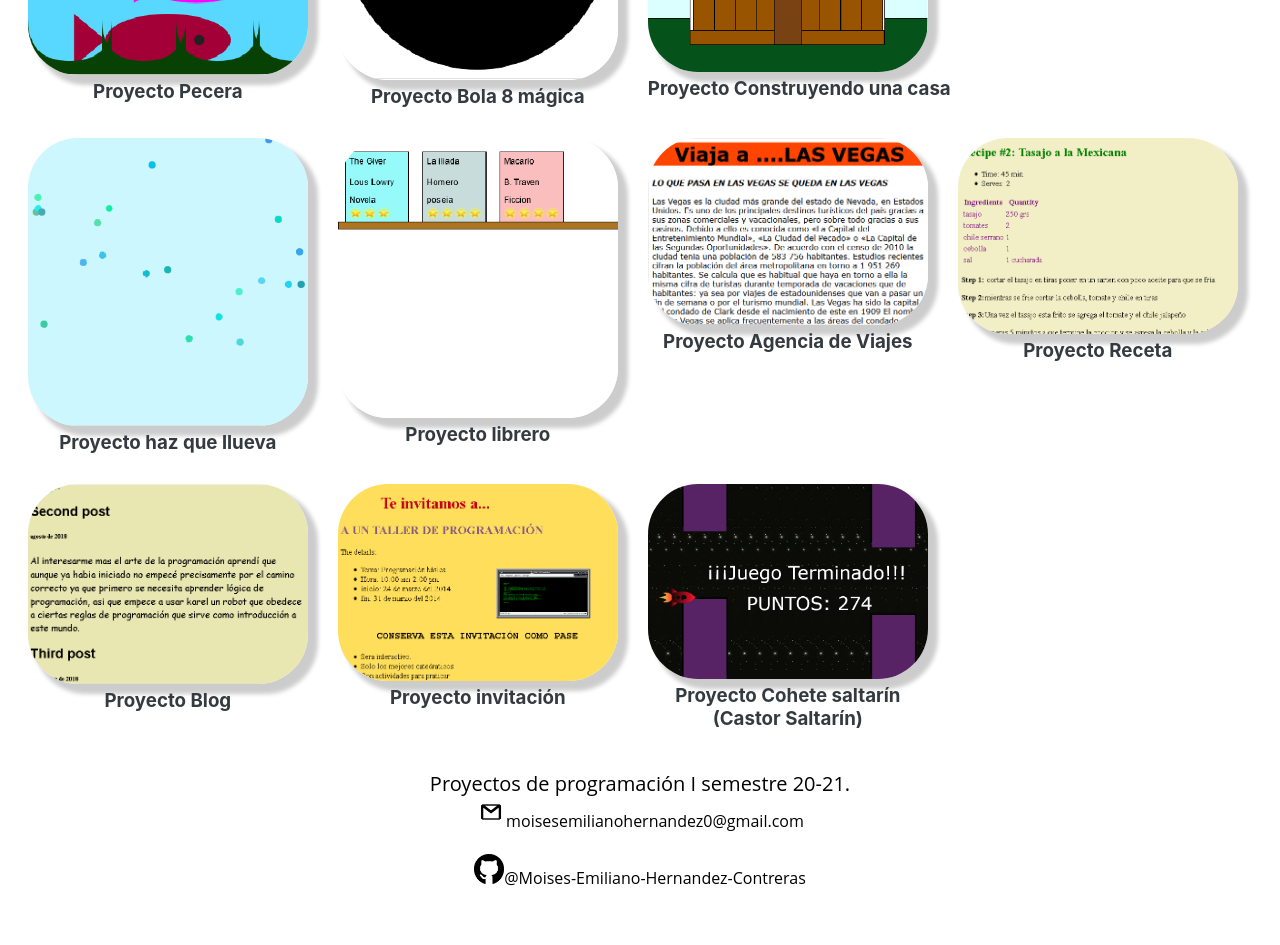
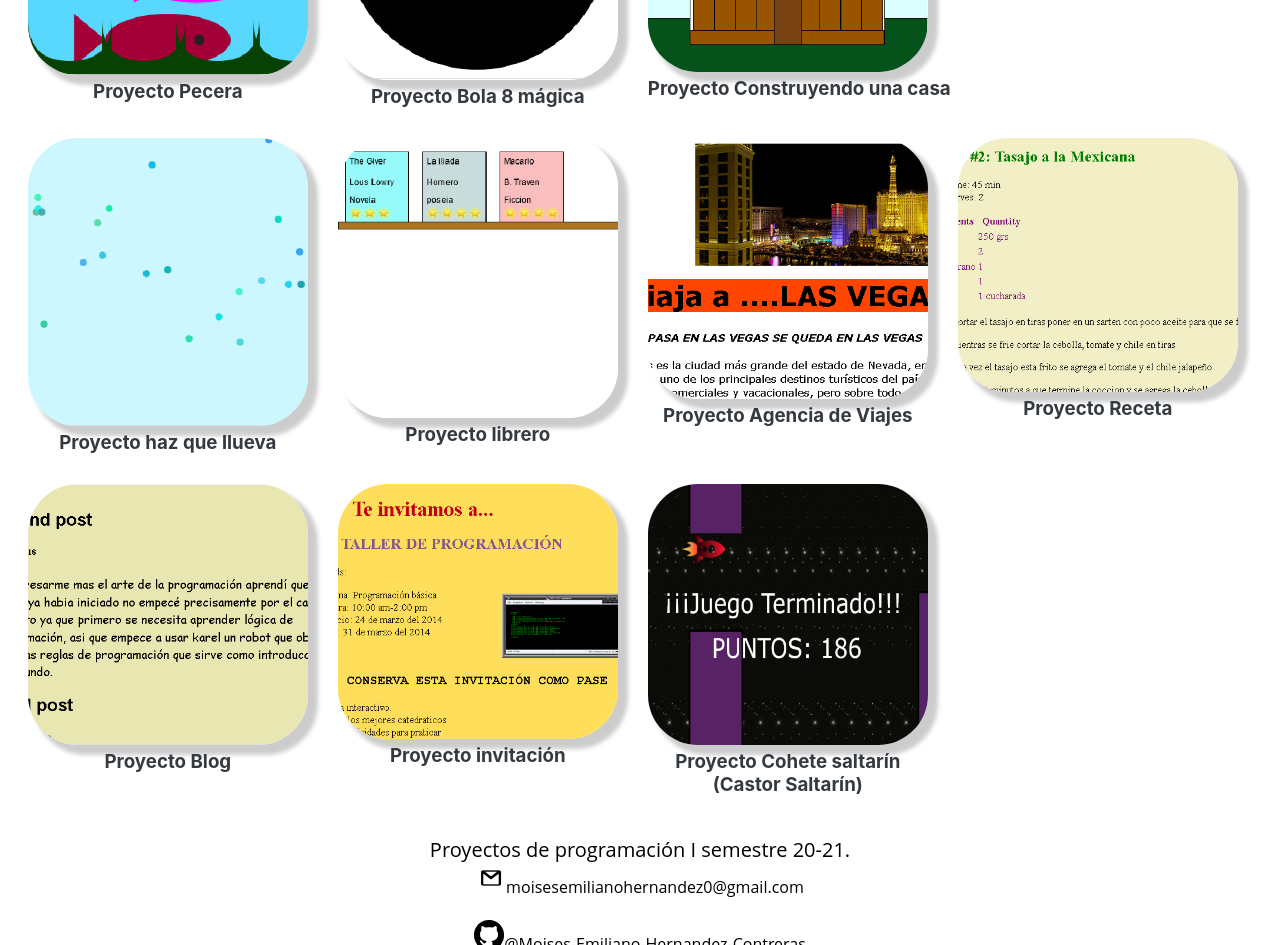
Before and after one commit to Moises-Emiliano-Hernandez-Contreras/Pagina-principal, a plain HTML site: page index.html in a window 1280 px wide. Shown: the part 1240-2185 px from the top of the page. Before the commit the page ends 2129 px from the top, so only its background shows below. Drawn offline with Linux system fonts and the light colour scheme.

Commit message:
Version final

```diff
--- a/index.html
+++ b/index.html
@@ -42,11 +42,11 @@ cuenta con video-tutoriales y artículos entre otras cosas, estos sirven como ap
             <article><a href="./Construye una casa/index.html"><img src="./imagenes/casa.PNG"><h3>Proyecto Construyendo una casa</h3></a></article>
             <article><a href="./Haz que llueva/index.html"><img src="./imagenes/lluvia.PNG"><h3>Proyecto haz que llueva</h3></a></article>
             <article><a href="./Librero/index.html"><img src="./imagenes/librero.PNG"><h3>Proyecto librero</h3></a></article>
-            <article><a href="./agencia-de-viajes/index.html"><img src="./imagenes/viajes.PNG"><h3>Proyecto Agencia de Viajes</h3></a></article>
-            <article><a href="./Receta/index.html"><img src="./imagenes/recetas.PNG"><h3>Proyecto Receta</h3></a></article>
-            <article><a href="./Blog/index.html"><img src="./imagenes/blog.PNG"><h3>Proyecto Blog</h3></a></article>
-            <article><a href="./Invitacion/index.html"><img src="./imagenes/invitacion.PNG"><h3>Proyecto invitación</h3></a></article>
-            <article><a href="./Cohete/index.html"><img src="./imagenes/cohete.PNG"><h3>Proyecto Cohete saltarín <br> (Castor Saltarín)</h3></a></article>
+            <article><a href="./agencia-de-viajes/index.html"><img src="./imagenes/agencia.jpg"><h3>Proyecto Agencia de Viajes</h3></a></article>
+            <article><a href="./Receta/index.html"><img src="./imagenes/recetas.jpg"><h3>Proyecto Receta</h3></a></article>
+            <article><a href="./Blog/index.html"><img src="./imagenes/blog.jpg"><h3>Proyecto Blog</h3></a></article>
+            <article><a href="./Invitacion/index.html"><img src="./imagenes/invitacion.jpg"><h3>Proyecto invitación</h3></a></article>
+            <article><a href="./Cohete/index.html"><img src="./imagenes/cohete.jpg"><h3>Proyecto Cohete saltarín <br> (Castor Saltarín)</h3></a></article>
             <!--<article><a href=""><img src=""><h3></h3></a></article>
             <article><a href="./Cena/index.html"><img src=""><h3></h3></a></article>-->
         </div>
```
Also changed, not shown: imagenes/agencia.jpg (added), imagenes/blog.jpg (added), imagenes/cohete.jpg (added), imagenes/invitacion.jpg (added), imagenes/recetas.jpg (added).
